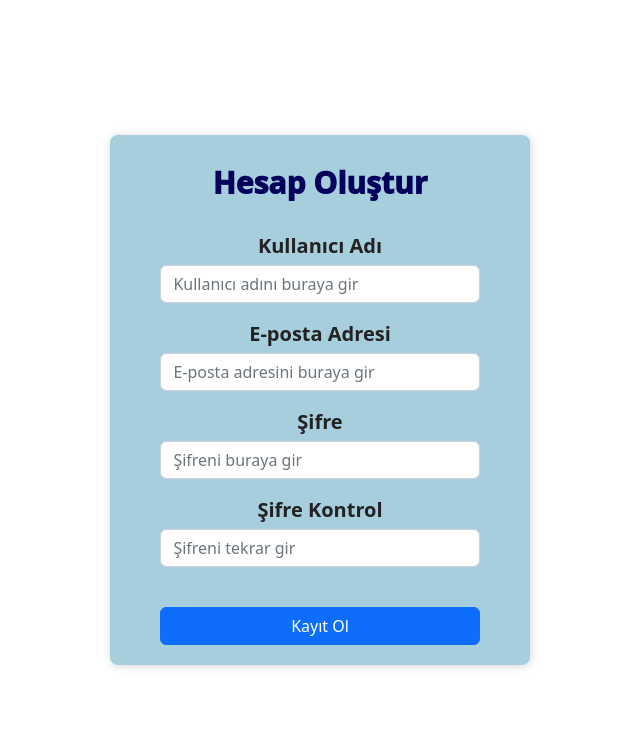
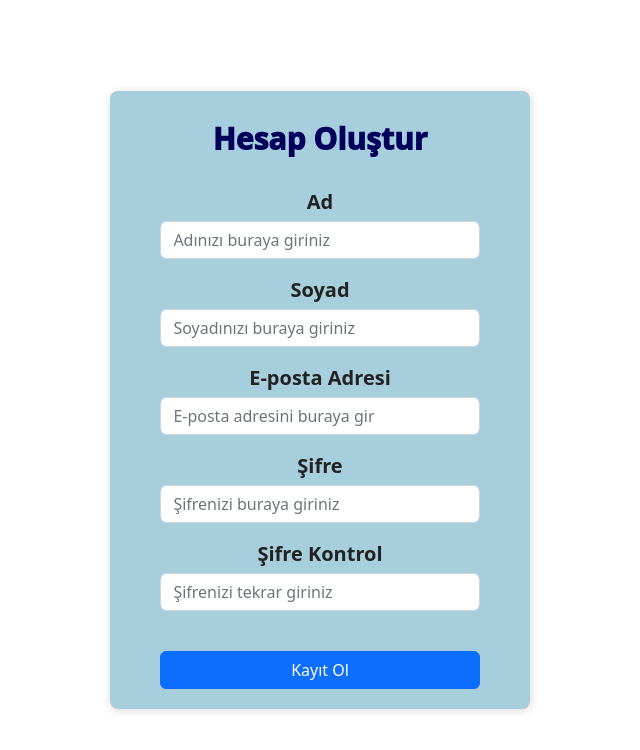
Before and after one commit to oguzhanagir/Software-Test-Project-React, a React (Create React App) app: page /Register in a window 1280 px wide. Shown: the top 750 px of the page, without its empty margins (320-960 px from the left). Built offline with nearby package versions, Linux system fonts and the light colour scheme.

Commit message:
Improvements on register page

```diff
--- a/src/pages/Register.js
+++ b/src/pages/Register.js
@@ -7,11 +7,19 @@ function Login(props) {
         <div className="Auth-form-content">
           <h1 className="Auth-form-title">Hesap Oluştur</h1>
           <div className="form-group mt-3">
-            <label>Kullanıcı Adı</label>
+            <label>Ad</label>
             <input
               type="username"
               className="form-control mt-1"
-              placeholder="Kullanıcı adını buraya gir"
+              placeholder="Adınızı buraya giriniz"
+            />
+          </div>
+          <div className="form-group mt-3">
+            <label>Soyad</label>
+            <input
+              type="username"
+              className="form-control mt-1"
+              placeholder="Soyadınızı buraya giriniz"
             />
           </div>
           <div className="form-group mt-3">
@@ -27,7 +35,7 @@ function Login(props) {
             <input
               type="password"
               className="form-control mt-1"
-              placeholder="Şifreni buraya gir"
+              placeholder="Şifrenizi buraya giriniz"
             />
           </div>
           <div className="form-group mt-3">
@@ -35,7 +43,7 @@ function Login(props) {
             <input
               type="password"
               className="form-control mt-1"
-              placeholder="Şifreni tekrar gir"
+              placeholder="Şifrenizi tekrar giriniz"
             />
           </div>
           <br></br>
```
